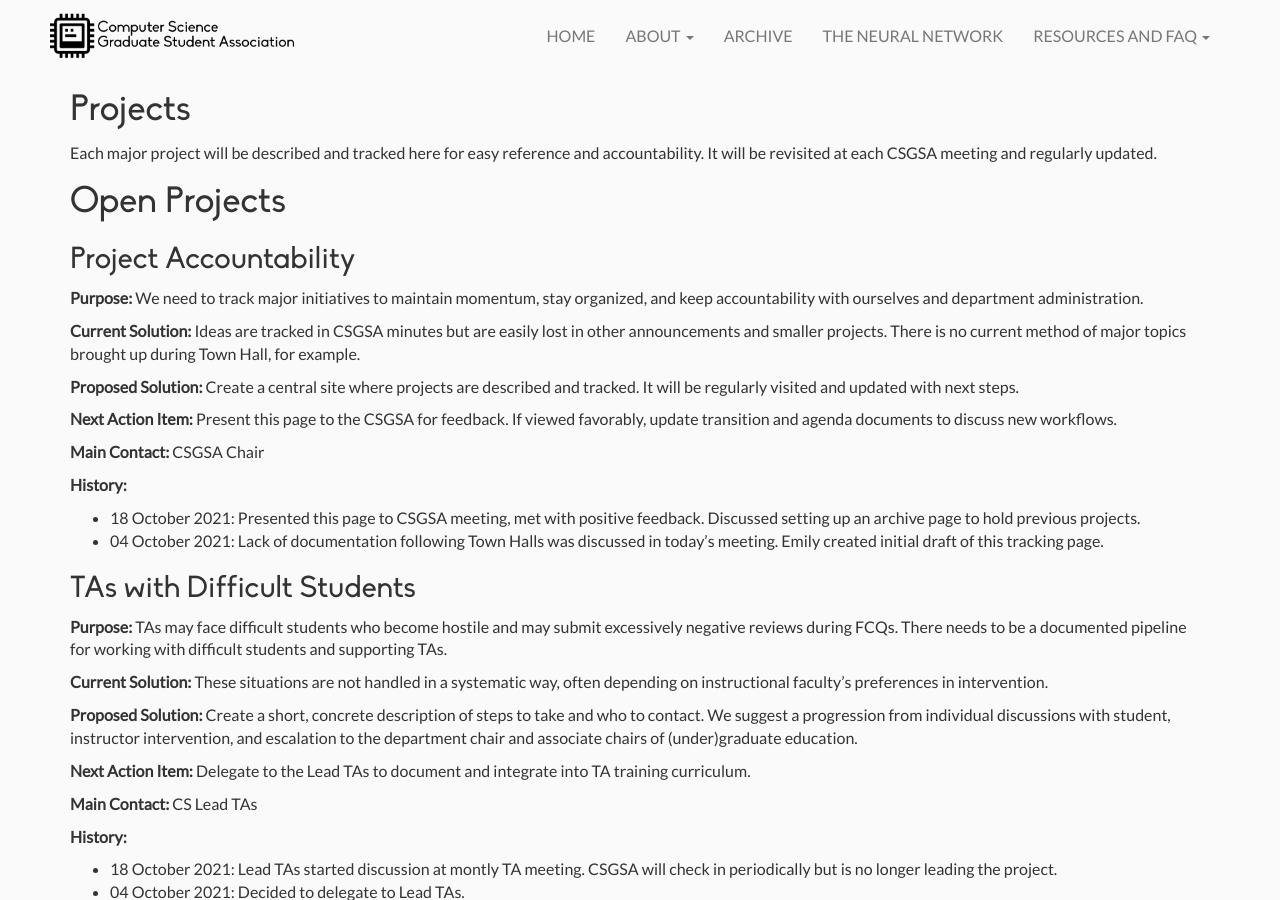
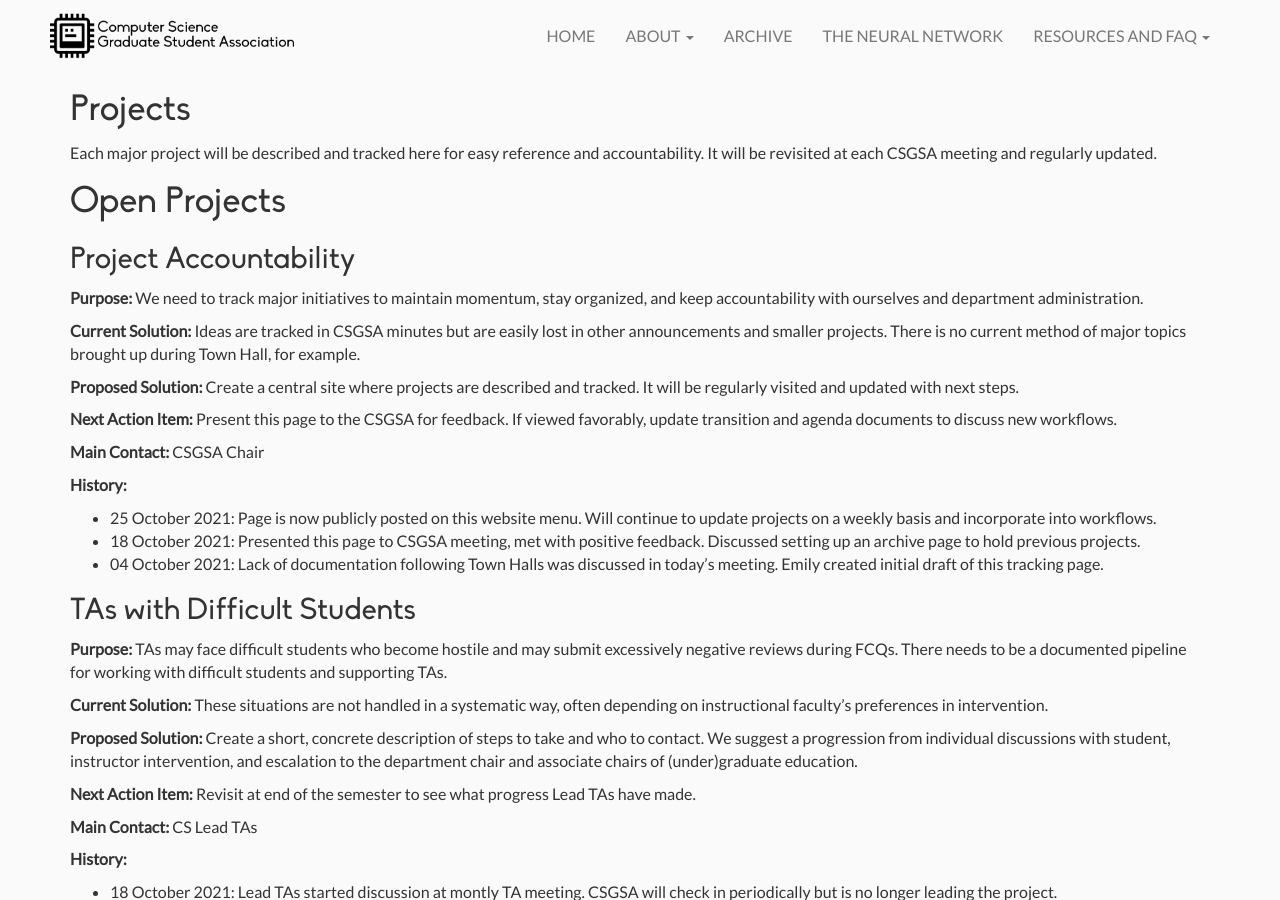
Before and after one commit to casassg/events-landing, a Jekyll site: the page built from projects.md, in a window 1280 px wide and 900 px high. Built offline with Jekyll 4.4.1, drawn with Linux system fonts in a browser that asks for light colours; nearby versions of some CDN libraries.

Commit message:
Update projects.md

```diff
--- a/projects.md
+++ b/projects.md
@@ -19,6 +19,7 @@ Each major project will be described and tracked here for easy reference and acc
 **Main Contact:** CSGSA Chair
 
 **History:**
+- 25 October 2021: Page is now publicly posted on this website menu. Will continue to update projects on a weekly basis and incorporate into workflows.
 - 18 October 2021: Presented this page to CSGSA meeting, met with positive feedback. Discussed setting up an archive page to hold previous projects.
 - 04 October 2021: Lack of documentation following Town Halls was discussed in today's meeting. Emily created initial draft of this tracking page.
 
@@ -29,7 +30,7 @@ Each major project will be described and tracked here for easy reference and acc
 
 **Proposed Solution:** Create a short, concrete description of steps to take and who to contact. We suggest a progression from individual discussions with student, instructor intervention, and escalation to the department chair and associate chairs of (under)graduate education.
 
-**Next Action Item:** Delegate to the Lead TAs to document and integrate into TA training curriculum.
+**Next Action Item:** Revisit at end of the semester to see what progress Lead TAs have made.
 
 **Main Contact:** CS Lead TAs
 
```
